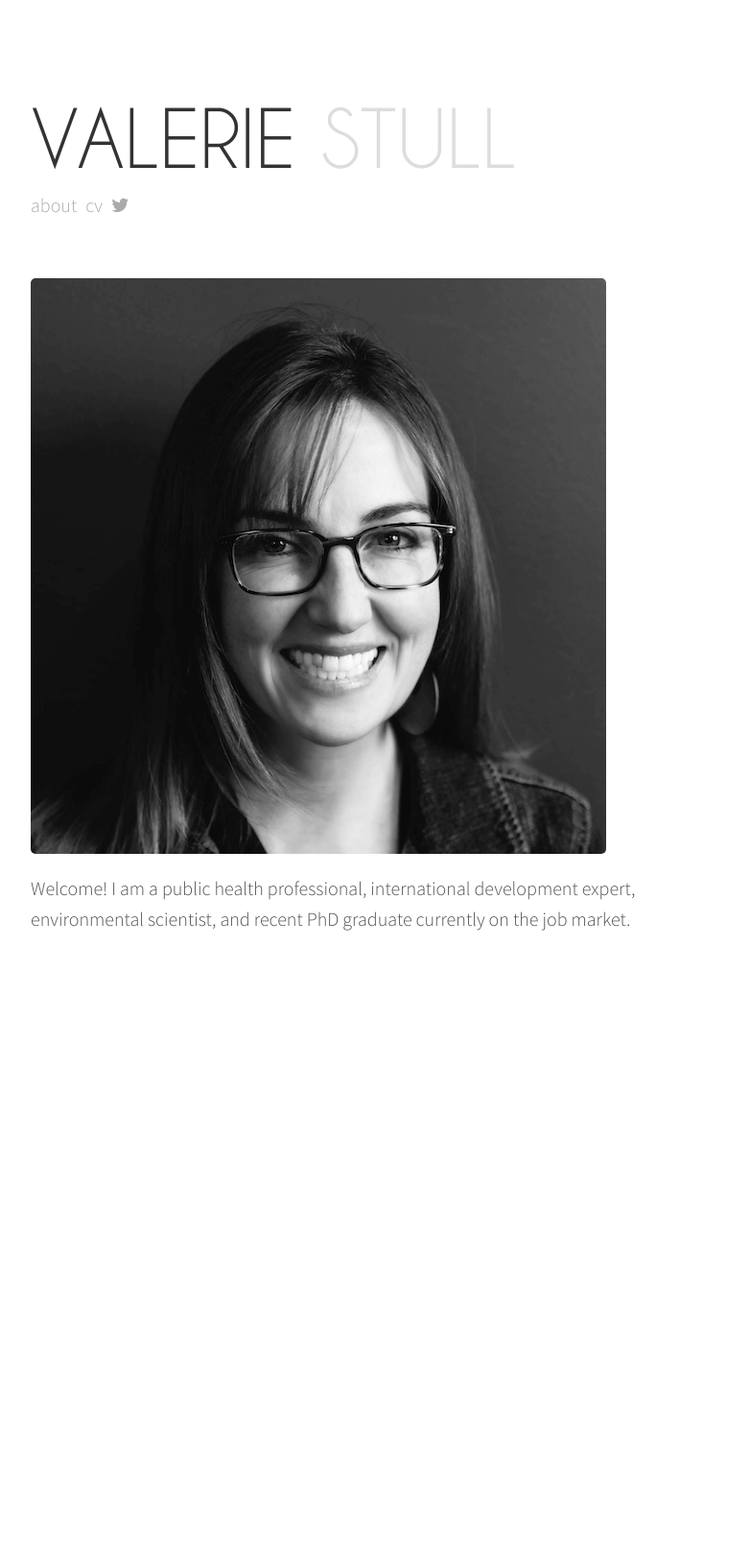
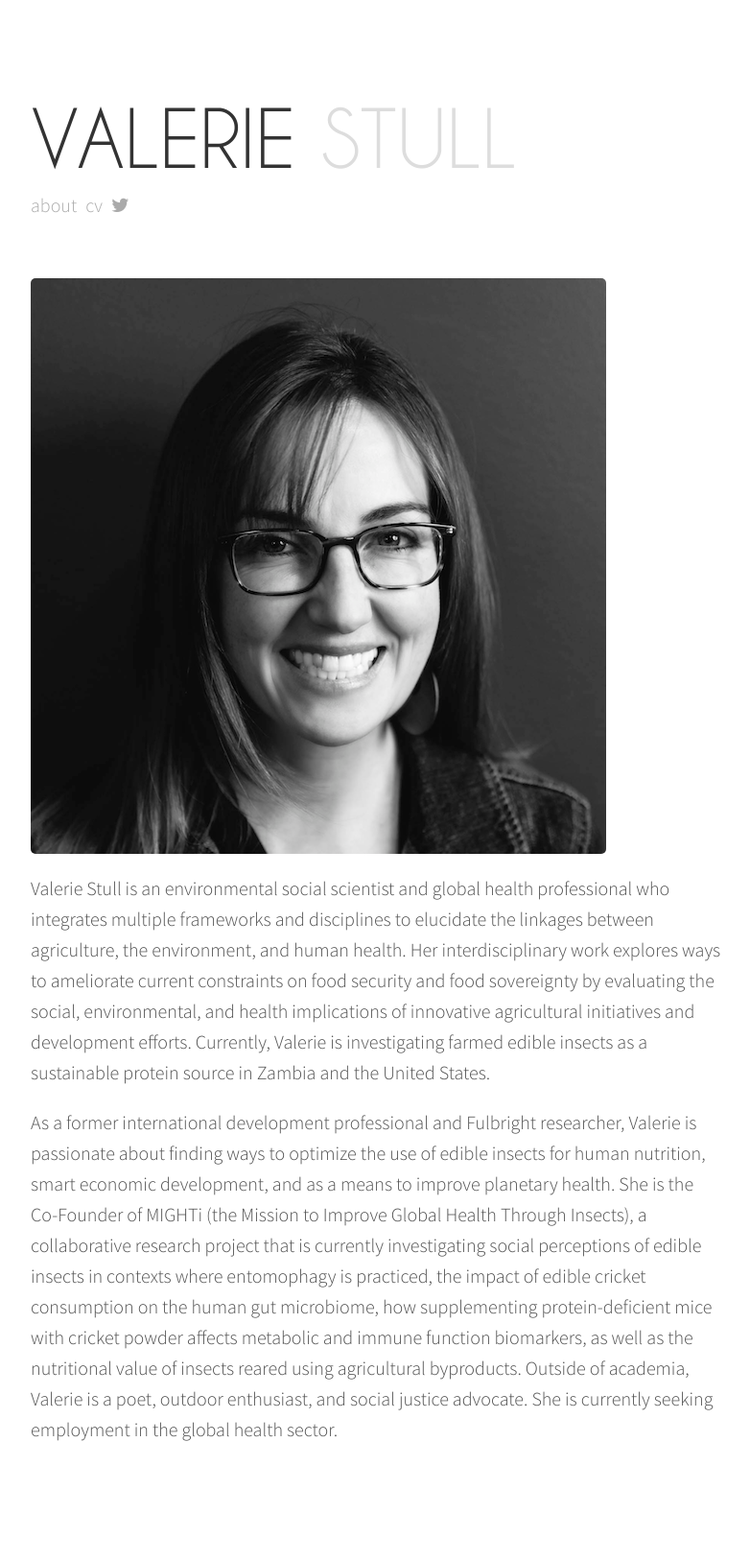
Before and after one commit to valeriestull/valeriestull.github.io, a Jekyll site: the page built from index.html, in a window 1280 px wide. Shown: the whole page at 96% size, without its empty margins (248-1030 px from the left). Built offline with Jekyll 4.4.1, drawn with Linux system fonts in a browser that asks for light colours; nearby versions of some CDN libraries; some web fonts are replaced; Markdown is read by kramdown in place of the engine named in the settings; before the commit the page ends 1094 px from its top, so only the background shows below that.

Commit message:
Add files via upload

```diff
--- a/index.html
+++ b/index.html
@@ -18,6 +18,27 @@ layout: default
 
 <p> <img src={{ valeriestull.github.io }}/assets/img/headshot.png alt = "Valerie"></p>
 
-<p>Welcome! I am a public health professional, international
-  development expert, environmental scientist, and recent PhD
-  graduate currently on the job market.  </p>
+<p>Valerie Stull is an environmental social scientist and global
+health professional who integrates multiple frameworks and disciplines
+to elucidate the linkages between agriculture, the environment, and
+human health.  Her interdisciplinary work explores ways to ameliorate
+current constraints on food security and food sovereignty by
+evaluating the social, environmental, and health implications of
+innovative agricultural initiatives and development efforts.
+Currently, Valerie is investigating farmed edible insects as a
+  sustainable protein source in Zambia and the United States. </p>
+
+<p>As a former international development professional and Fulbright
+researcher, Valerie is passionate about finding ways to optimize the
+use of edible insects for human nutrition, smart economic development,
+and as a means to improve planetary health.  She is the Co-Founder of
+MIGHTi (the Mission to Improve Global Health Through Insects), a
+collaborative research project that is currently investigating social
+perceptions of edible insects in contexts where entomophagy is
+practiced, the impact of edible cricket consumption on the human gut
+microbiome, how supplementing protein-deficient mice with cricket
+powder affects metabolic and immune function biomarkers, as well as
+the nutritional value of insects reared using agricultural byproducts.
+Outside of academia, Valerie is a poet, outdoor enthusiast, and social
+justice advocate.  She is currently seeking employment in the global
+health sector. </p>
```
Also changed, not shown: about-me.md (+6 -4 lines).
